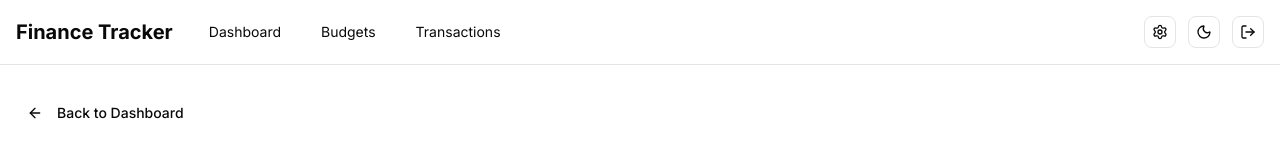
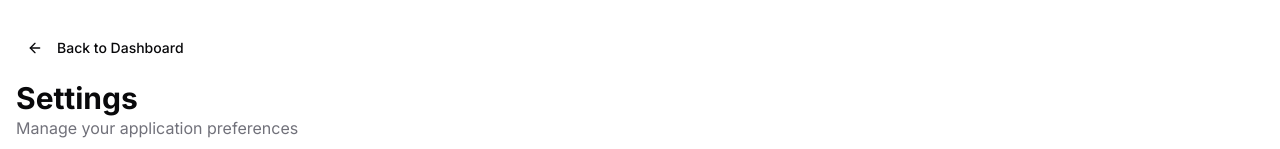
Before and after one commit to niruttanstee/finance-tracker, a Next.js app: page /settings in a window 1280 px wide. Shown: the top 149 px of the page. Built offline with nearby package versions, Linux system fonts and the light colour scheme; no server answers.

Commit message:
refactor: remove Navigation from root layout (finance app uses app header)

```diff
--- a/app/layout.tsx
+++ b/app/layout.tsx
@@ -1,15 +1,14 @@
 import type { Metadata } from "next";
 import "./globals.css";
 import { Inter } from "next/font/google";
-import { Navigation } from "./components/Navigation";
 import { ThemeProvider } from "./components/ThemeProvider";
 import { Toaster } from "@/components/ui/sonner";
 
 const inter = Inter({ subsets: ['latin'] });
 
 export const metadata: Metadata = {
-  title: "Finance Tracker",
-  description: "Track your spending with Wise",
+  title: "Platform",
+  description: "Your app launcher",
 };
 
 export default function RootLayout({
@@ -21,7 +20,6 @@ export default function RootLayout({
     <html lang="en" suppressHydrationWarning>
       <body className={inter.className}>
         <ThemeProvider>
-          <Navigation />
           {children}
         </ThemeProvider>
         <Toaster />
```
